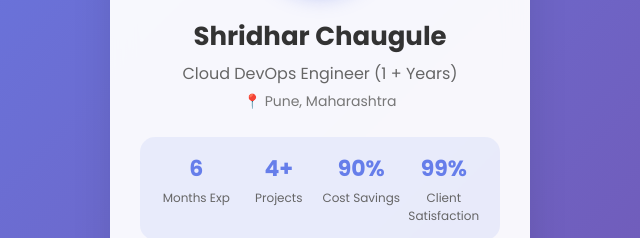
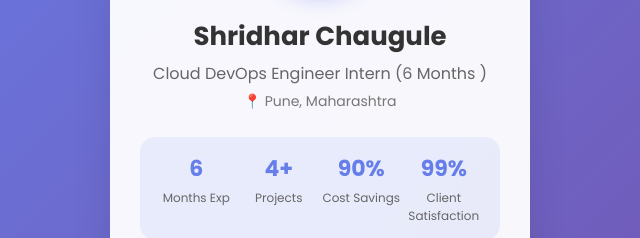
Before and after one commit to ShridharChaugule/Portfolio, a plain HTML site: page index.html in a window 1280 px wide. Shown: the part 193-431 px from the top of the page, 320-960 px from the left. Drawn offline with Linux system fonts and the light colour scheme.

Commit message:
Profile Changes

```diff
--- a/index.html
+++ b/index.html
@@ -172,7 +172,7 @@
     </div>
 
     <h1>Shridhar Chaugule</h1>
-    <div class="title">Cloud DevOps Engineer (1 + Years)</div>
+    <div class="title">Cloud DevOps Engineer Intern (6 Months )</div>
     <div class="location">📍 Pune, Maharashtra</div>
 
     <div class="stats">
```
